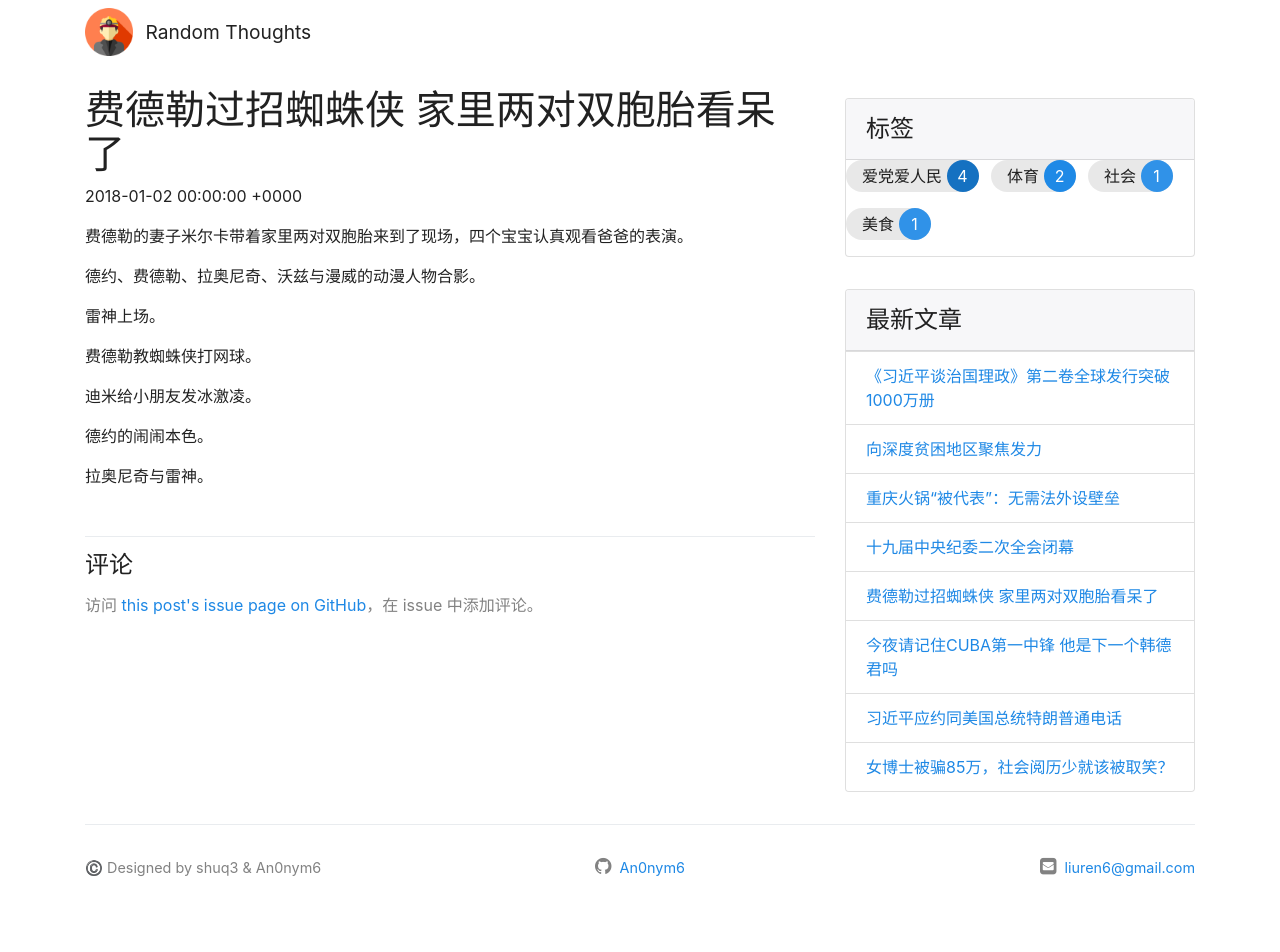
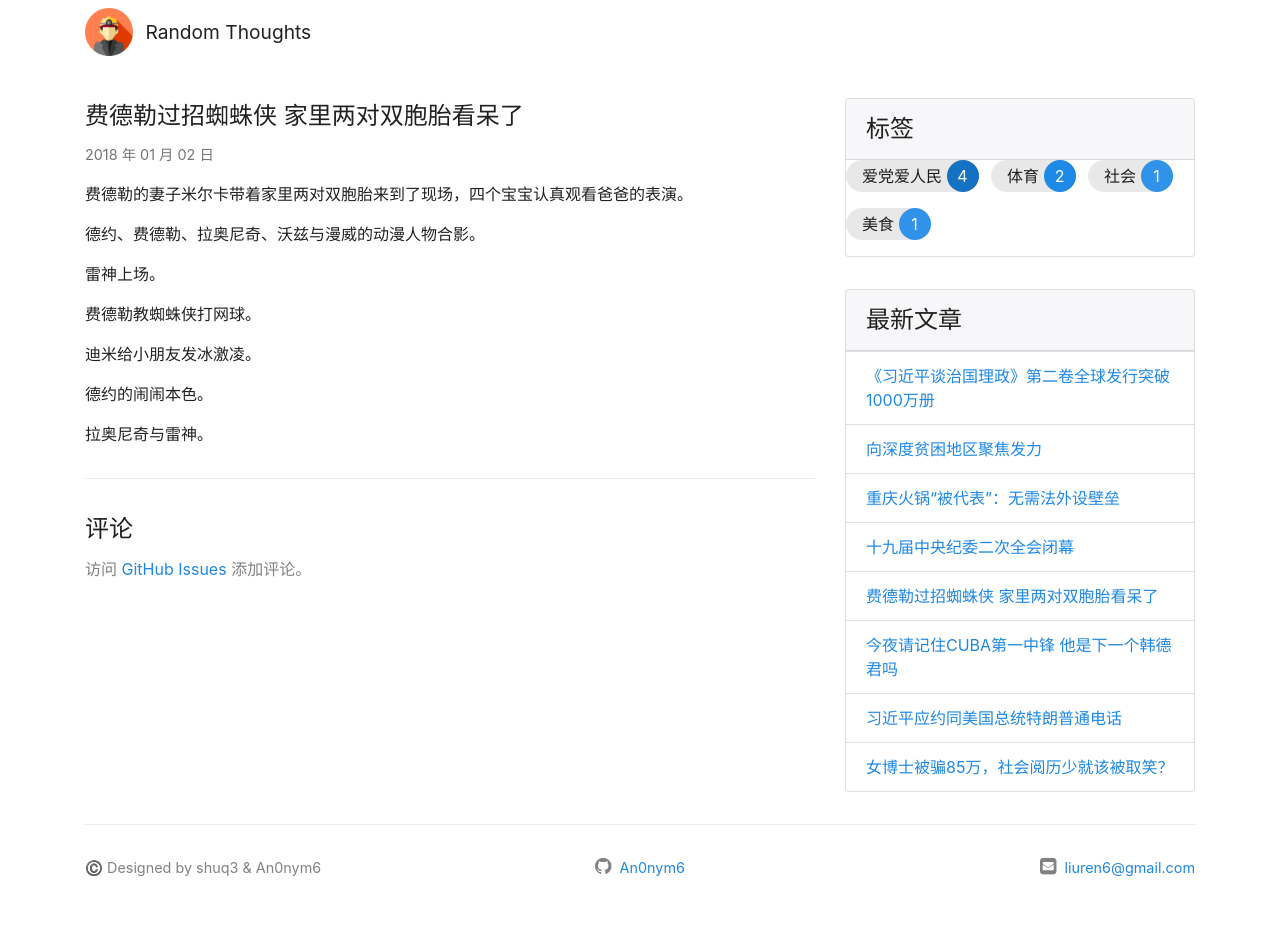
Before and after one commit to An0nym6/PersonalBlog2, a Jekyll site: the page built from _posts/2018-01-02-费德勒过招蜘蛛侠 家里两对双胞胎看呆了.md, in a window 1280 px wide. Built offline with Jekyll 4.4.1, drawn with Linux system fonts in a browser that asks for light colours; nearby versions of some CDN libraries.

Commit message:
修改 Post 页面

```diff
--- a/_includes/comments.html
+++ b/_includes/comments.html
@@ -1,8 +1,8 @@
 <div>
   <div class="divider"></div>
-  <div class="title">评论</div>
+  <div class="comment-title">评论</div>
   <div class="add-comment">
-    访问<a href="https://github.com/BeaverTeam/BeaverMovie/issues/{{page.commentIssueId}}?#new_comment_field"> this post's issue page on GitHub</a>，在 issue 中添加评论。
+    访问 <a href="https://github.com/BeaverTeam/BeaverMovie/issues/{{page.commentIssueId}}?#new_comment_field">GitHub Issues</a> 添加评论。
   </div>
   <div id="comments"></div>
 </div>
--- a/_layouts/post.html
+++ b/_layouts/post.html
@@ -4,20 +4,11 @@ layout: page
 
 <article itemscope itemtype="http://schema.org/BlogPosting">
   <header>
-    <h1 itemprop="name headline">{{ page.title }}</h1>
-    <p>
-      <time datetime="{{ page.date }}" itemprop="datePublished">
-        {{ page.date }}
-      </time>
-      {% if page.author %}
-        <span itemprop="author" itemscope itemtype="http://schema.org/Person">
-          <span itemprop="name">{{ page.author }}</span>
-        </span>
-      {% endif %}
-    </p>
+    <div class="title" itemprop="name headline">{{ page.title }}</div>
+    <div class="date" itemprop="datePublished">{{ page.date | date: '%Y 年 %m 月 %d 日' }}</div>
   </header>
 
-  <div itemprop="articleBody">
+  <div class="padding-top" itemprop="articleBody">
     {{ content }}
   </div>
   <!-- 引入评论系统 -->
--- a/_sass/comment.scss
+++ b/_sass/comment.scss
@@ -1,14 +1,14 @@
 // comment
 
 .divider {
-  margin-top: 48px;
+  margin-top: 32px;
   border-top: 1px solid #e9ecef;
   height: 1px;
 }
 
-.title {
+.comment-title {
   font-size: 1.5rem;
-  margin: 10px auto;
+  margin-top: 32px;
 }
 
 .add-comment {
--- a/_sass/post.scss
+++ b/_sass/post.scss
@@ -1,7 +1,11 @@
 // post
 
-@media (max-width: 576px) {
-  article h1 {
-    font-size: 2rem;
-  }
+.title {
+  font-size: 1.5rem;
+  margin: 10px auto;
 }
+
+.date {
+  color: rgba(0, 0, 0, 0.54);
+  font-size: 0.9rem;
+}
```
